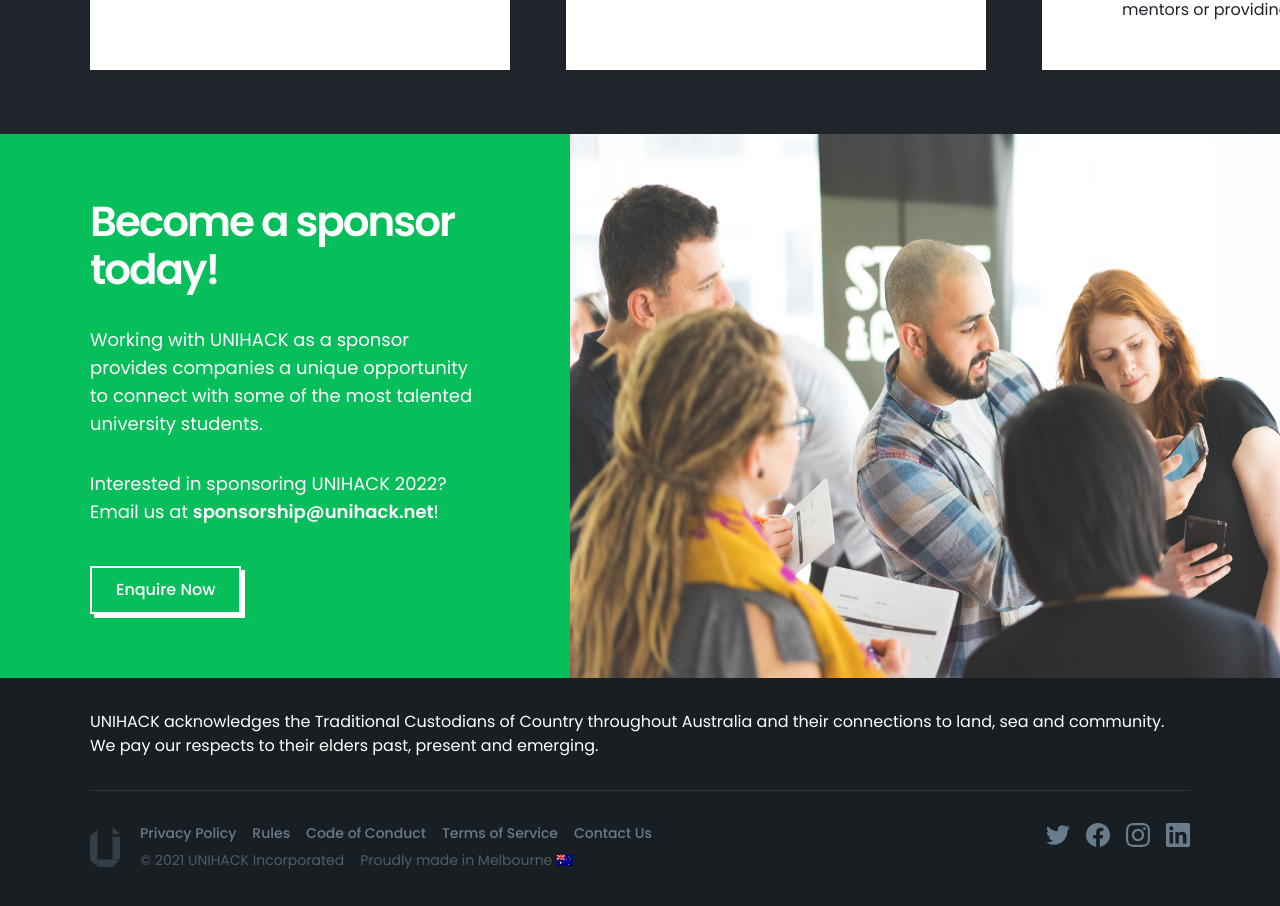
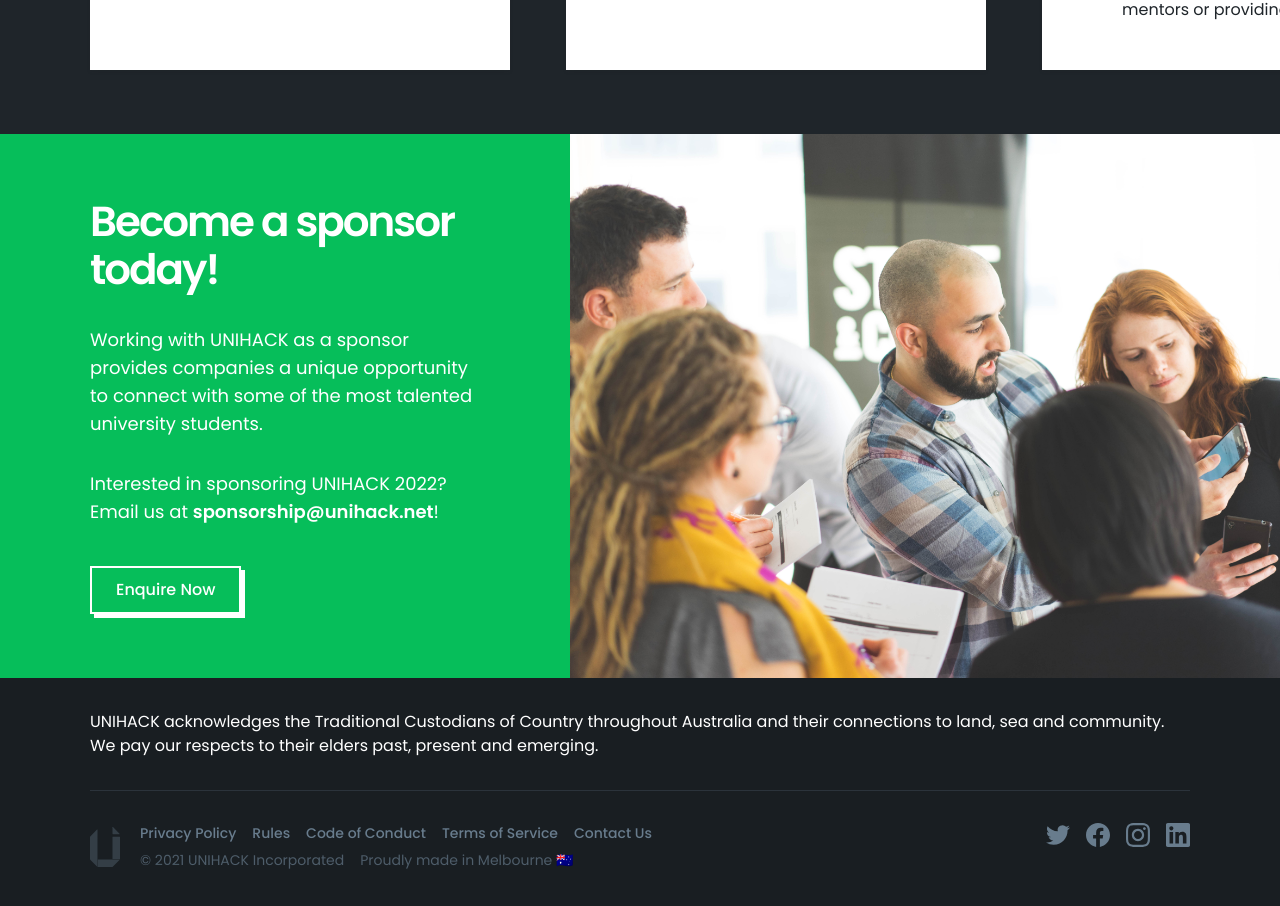
Before and after one commit to unihackhq/unihack.net, a Next.js app: page /sponsorship in a window 1280 px wide. Shown: the part 3911-4817 px from the top of the page. Built offline with nearby package versions, Linux system fonts and the light colour scheme.

Commit message:
add objectFit cover for sponso-callout image

```diff
--- a/sections/sponsor-prompt/index.tsx
+++ b/sections/sponsor-prompt/index.tsx
@@ -13,7 +13,7 @@ const SponsorPrompt = () => (
     <div className={styles['sponsor-prompt-container']}>
       {/* <span className={styles['sponsor-prompt-image']}></span> */}
       <span className={styles['sponsor-prompt-image']}>
-        <Image src={sponsorCallout} layout="fill" priority={true} />
+        <Image src={sponsorCallout} layout="fill" objectFit = "cover" priority={true} />
       </span>
       <Stack size="medium" className={styles['sponsor-prompt-content']}>
         <Stack size="small">
```
